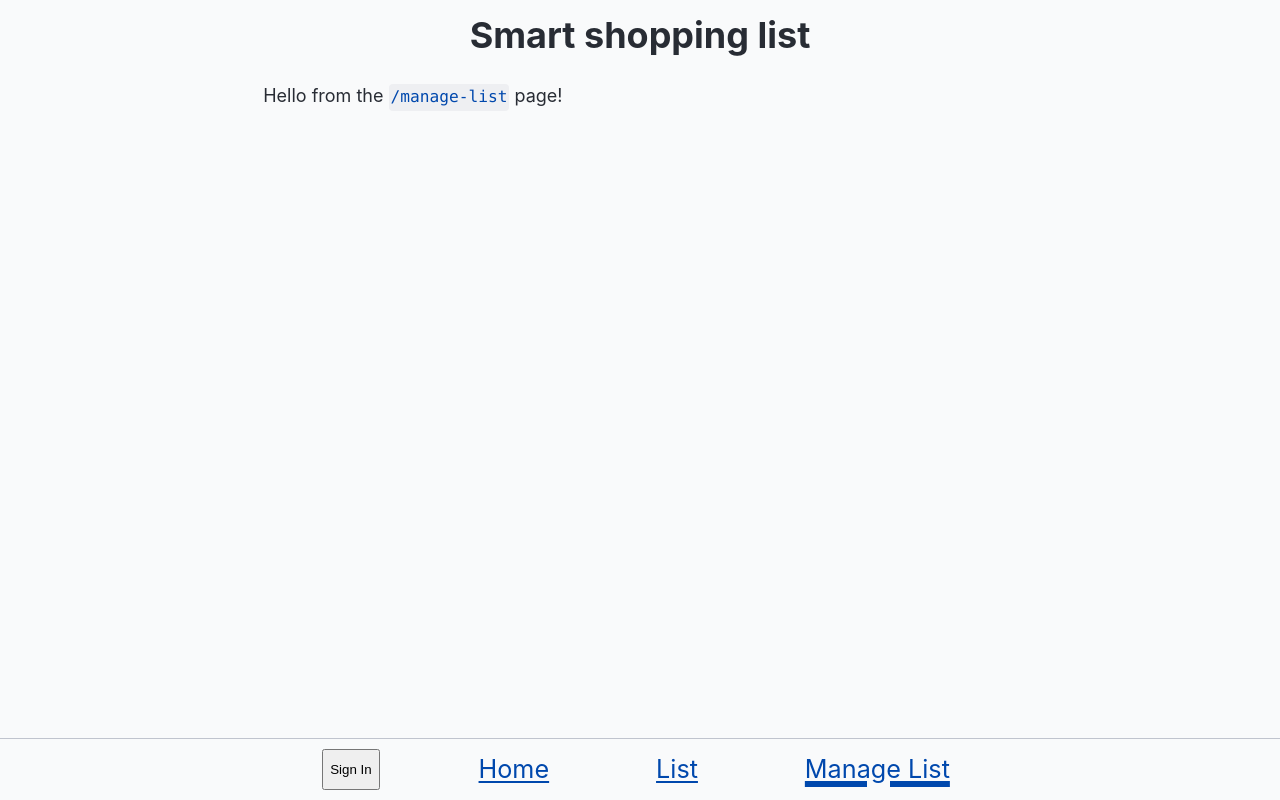
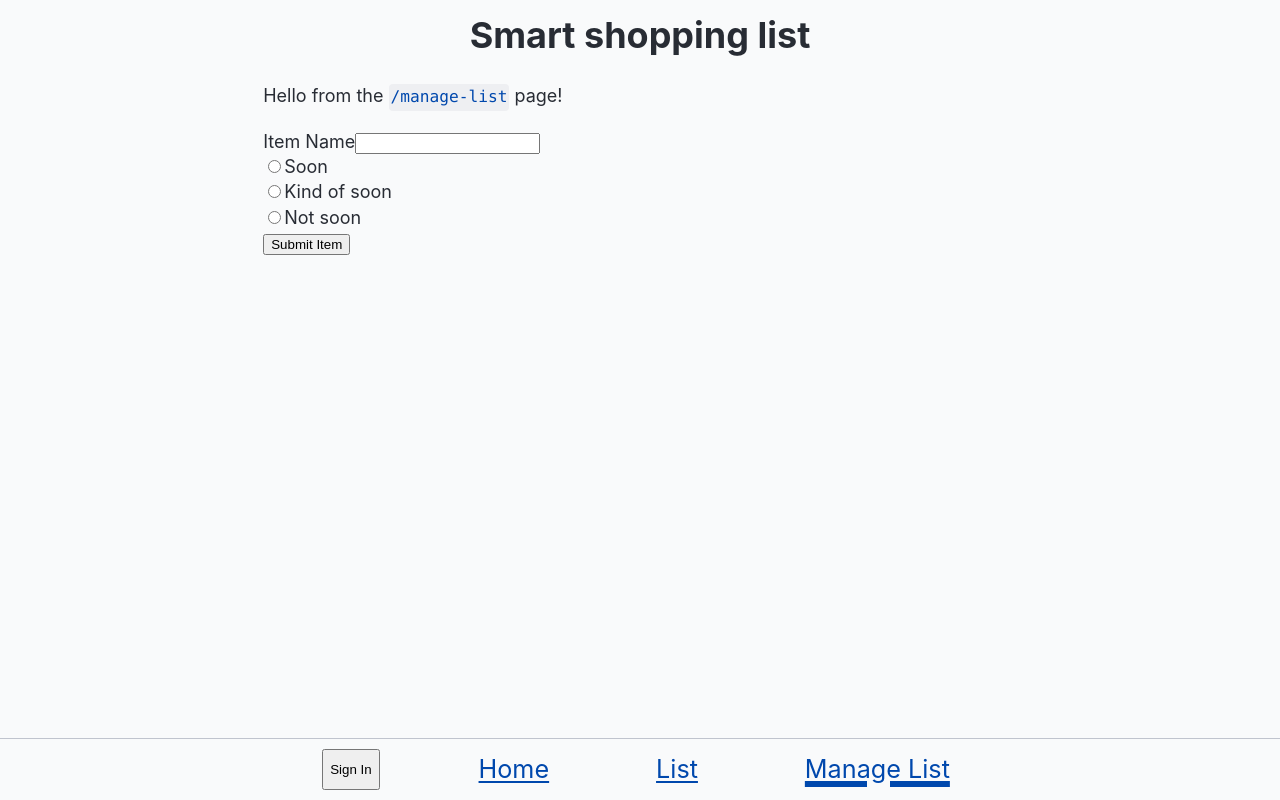
Before and after one commit to the-collab-lab/tcl-77-smart-shopping-list, a React (Vite) app: page /manage-list in a window 1280 px wide. Built offline with nearby package versions, Linux system fonts and the light colour scheme; no server answers.

Commit message:
adding a form layout to manage list

```diff
--- a/src/views/ManageList.jsx
+++ b/src/views/ManageList.jsx
@@ -1,7 +1,30 @@
 export function ManageList() {
+	const handleSubmit = (e) => {
+		e.preventDefault();
+		console.log('hi');
+	};
+
 	return (
-		<p>
-			Hello from the <code>/manage-list</code> page!
-		</p>
+		<div>
+			<p>
+				Hello from the <code>/manage-list</code> page!
+			</p>
+			<form onSubmit={handleSubmit}>
+				<label htmlFor="item">Item Name</label>
+				<input id="item" type="text" />
+				<br />
+				{/* radio inputs for how soon to buy. */}
+				<input type="radio" id="soon" name="when-to-buy" value="7" />
+				<label htmlFor="soon">Soon</label>
+				<br />
+				<input type="radio" id="kind-of-soon" name="when-to-buy" value="14" />
+				<label htmlFor="kind-of-soon">Kind of soon</label>
+				<br />
+				<input type="radio" id="not-soon" name="when-to-buy" value="30" />
+				<label htmlFor="not-soon">Not soon</label>
+				<br />
+				<button type="submit">Submit Item</button>
+			</form>
+		</div>
 	);
 }
```
